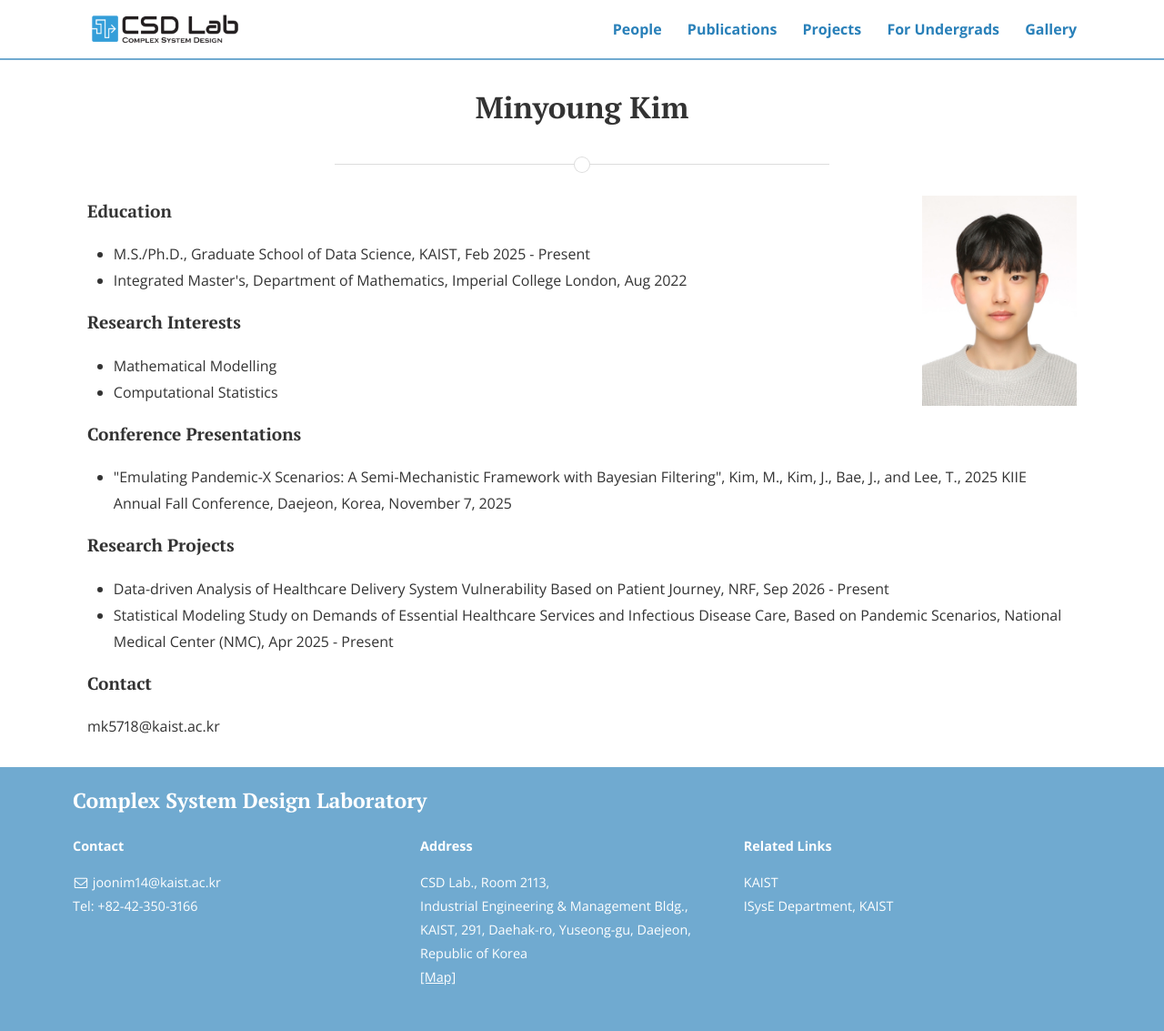
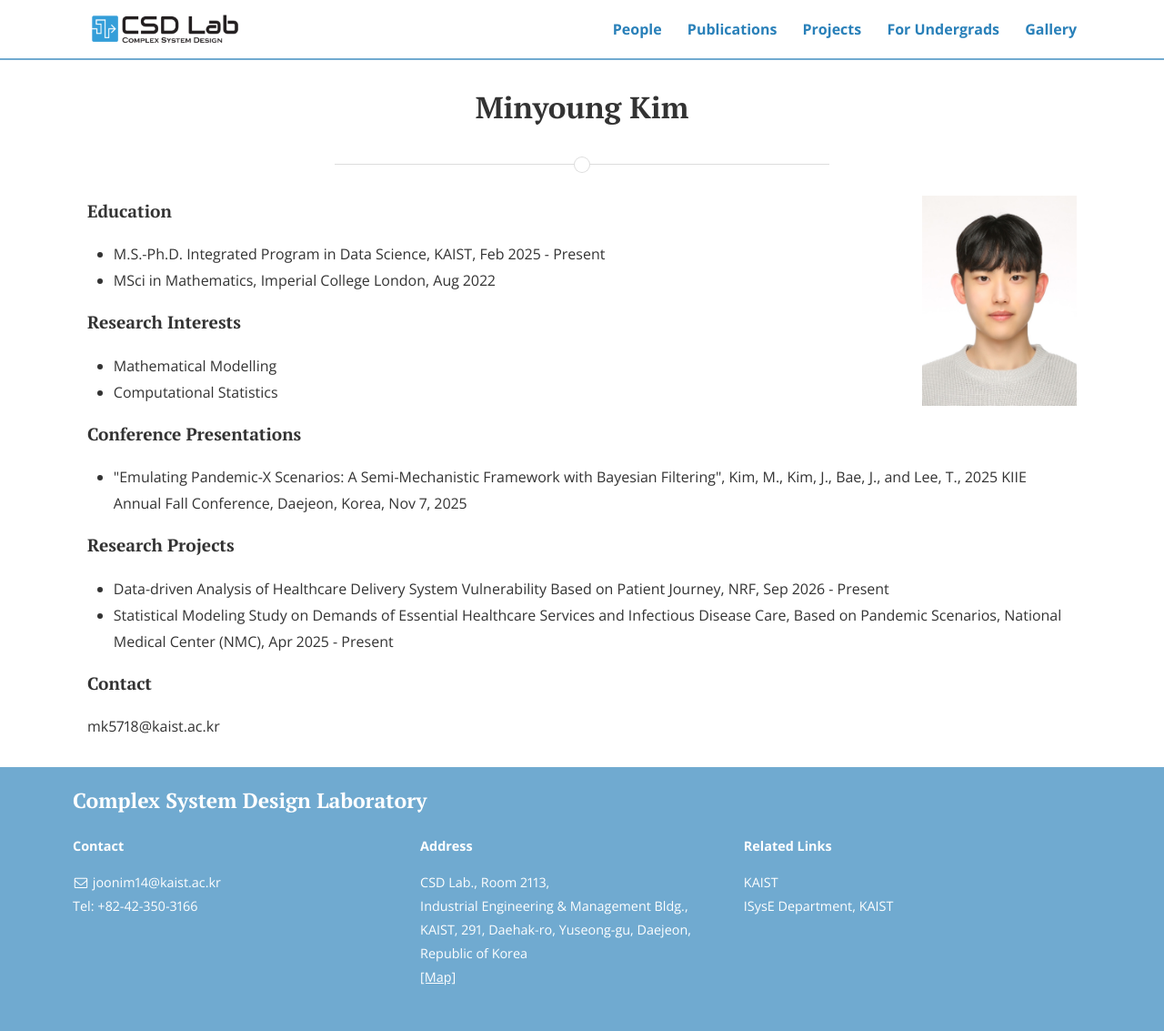
Before and after one commit to CSDlab-KAIST/csdlab-kaist.github.io, a Jekyll site: the page built from people/minyoung.html, in a window 1280 px wide. Shown: the whole page at 91% size. Built offline with Jekyll 4.4.1, drawn with Linux system fonts in a browser that asks for light colours; nearby versions of some CDN libraries.

Commit message:
Update education and conference presentation details

```diff
--- a/people/minyoung.html
+++ b/people/minyoung.html
@@ -11,8 +11,8 @@ title: Minyoung Kim
 
 <h4>Education</h4>
 <ul>
-  <li>M.S./Ph.D., Graduate School of Data Science, KAIST, Feb 2025 - Present</li>
-  <li>Integrated Master's, Department of Mathematics, Imperial College London, Aug 2022</li>
+  <li>M.S.-Ph.D. Integrated Program in Data Science, KAIST, Feb 2025 - Present</li>
+  <li>MSci in Mathematics, Imperial College London, Aug 2022</li>
 </ul>
 
 <h4>Research Interests</h4>
@@ -23,7 +23,7 @@ title: Minyoung Kim
 
 <h4>Conference Presentations</h4>
 <ul>
-	<li>"Emulating Pandemic-X Scenarios: A Semi-Mechanistic Framework with Bayesian Filtering", Kim, M., Kim, J., Bae, J., and Lee, T., 2025 KIIE Annual Fall Conference, Daejeon, Korea, November 7, 2025</li>
+	<li>"Emulating Pandemic-X Scenarios: A Semi-Mechanistic Framework with Bayesian Filtering", Kim, M., Kim, J., Bae, J., and Lee, T., 2025 KIIE Annual Fall Conference, Daejeon, Korea, Nov 7, 2025</li>
 </ul>
 
 <h4>Research Projects</h4>
```
